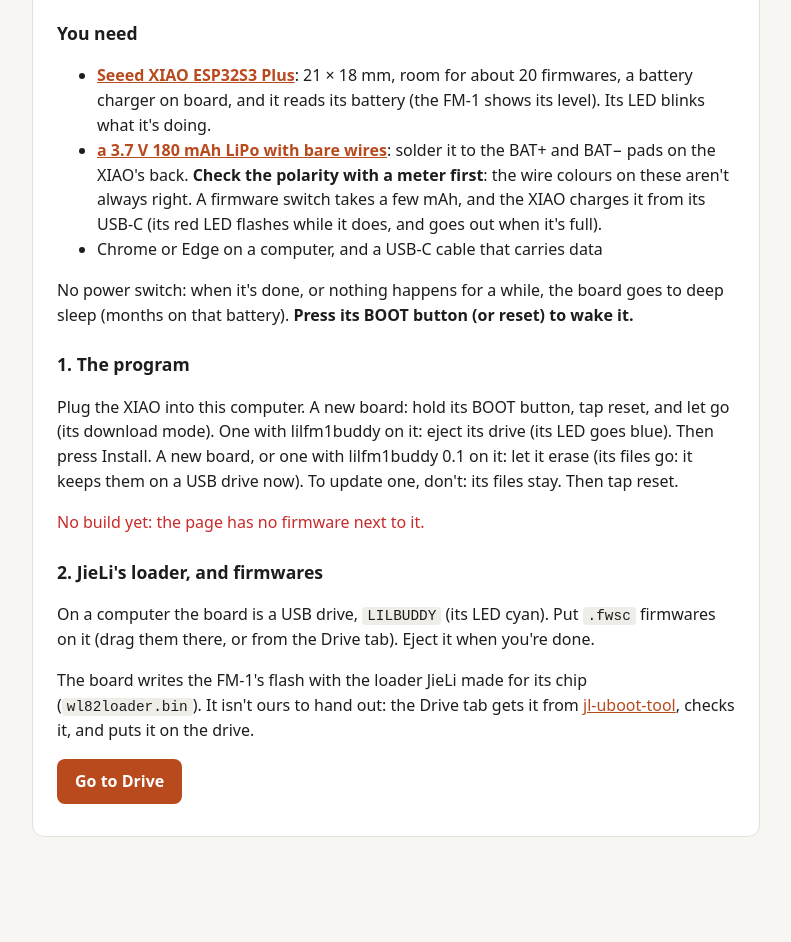
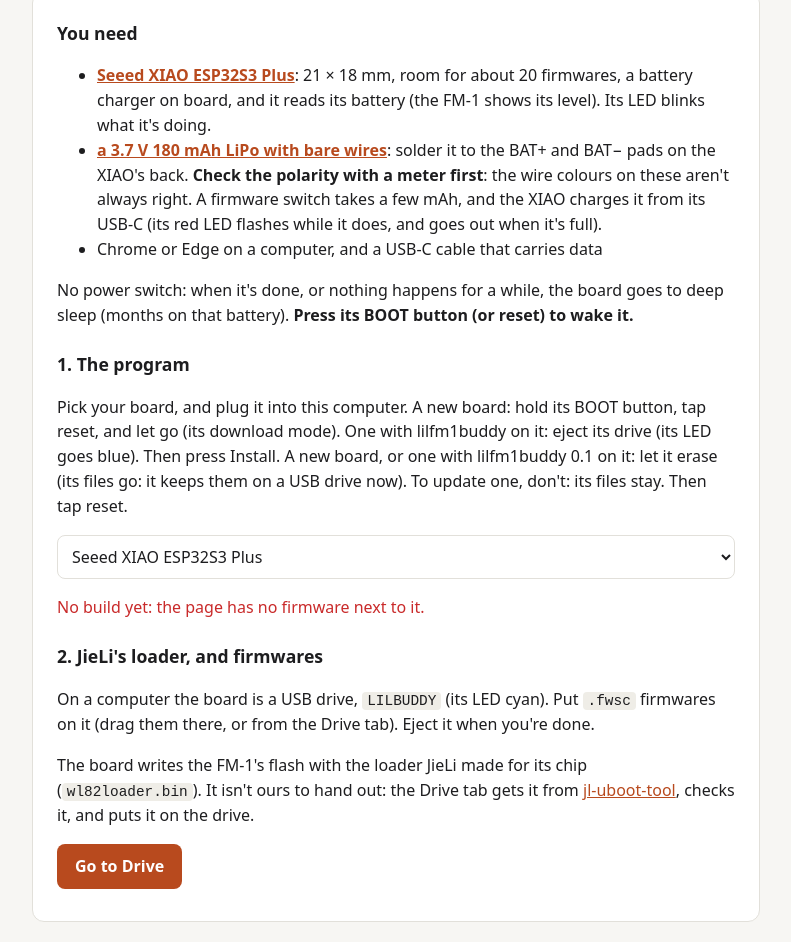
Before and after one commit to konsumer/lilfm1buddy, a website: page site/index.html in a window 1280 px wide. Shown: the part 689-1631 px from the top of the page, without its empty margins (244-1035 px from the left). Before the commit the page ends 1546 px from the top, so only its background shows below. Drawn offline with Linux system fonts and the light colour scheme; no server answers.

Commit message:
Board picker; npm run serve

```diff
--- a/package.json
+++ b/package.json
@@ -2,6 +2,7 @@
   "name": "lilfm1buddy",
   "private": true,
   "scripts": {
-    "fmt": "npx -y prettier -w site"
+    "fmt": "npx -y prettier -w site",
+    "serve": "tools/site.sh && python3 -m http.server -b 127.0.0.1 -d site 8000"
   }
 }
--- a/site/app.js
+++ b/site/app.js
@@ -21,16 +21,31 @@
 }
 tab(location.hash.slice(1) || 'install')
 
-// ---- the firmware next to the page (the XIAO ESP32S3 Plus's) ----
-fetch($('#install').getAttribute('manifest'))
+// ---- the program next to the page, for the board picked (remembered) ----
+function board(name) {
+  $('#boardtype').value = name
+  $('#install').setAttribute('manifest', `fw/${name}/manifest.json`)
+  try {
+    localStorage.board = name
+  } catch (e) {}
+  fetch(`fw/${name}/manifest.json`)
     .then((r) => (r.ok ? r.json() : Promise.reject(new Error('none'))))
     .then((m) => {
       $('#release').textContent = `Firmware ${m.version}`
+      $('#install').hidden = false
+      $('#nofw').hidden = true
     })
     .catch(() => {
       $('#install').hidden = true
       $('#nofw').hidden = false
     })
+}
+$('#boardtype').addEventListener('change', () => board($('#boardtype').value))
+let saved = 'xiaoplus'
+try {
+  saved = localStorage.board || saved
+} catch (e) {}
+board(saved)
 
 // ---- the drive ----
 let drive = null
--- a/site/index.html
+++ b/site/index.html
@@ -43,7 +43,15 @@
           </ul>
           <p>No power switch: when it's done, or nothing happens for a while, the board goes to deep sleep (months on that battery). <strong>Press its BOOT button (or reset) to wake it.</strong></p>
           <h2>1. The program</h2>
-          <p>Plug the XIAO into this computer. A new board: hold its BOOT button, tap reset, and let go (its download mode). One with lilfm1buddy on it: eject its drive (its LED goes blue). Then press Install. A new board, or one with lilfm1buddy 0.1 on it: let it erase (its files go: it keeps them on a USB drive now). To update one, don't: its files stay. Then tap reset.</p>
+          <p>Pick your board, and plug it into this computer. A new board: hold its BOOT button, tap reset, and let go (its download mode). One with lilfm1buddy on it: eject its drive (its LED goes blue). Then press Install. A new board, or one with lilfm1buddy 0.1 on it: let it erase (its files go: it keeps them on a USB drive now). To update one, don't: its files stay. Then tap reset.</p>
+          <p class="row">
+            <select id="boardtype" aria-label="your board">
+              <option value="xiaoplus">Seeed XIAO ESP32S3 Plus</option>
+              <option value="xiao">Seeed XIAO ESP32S3</option>
+              <option value="zero">Waveshare ESP32-S3-Zero</option>
+              <option value="devkit">ESP32-S3 DevKit (N16R8)</option>
+            </select>
+          </p>
           <esp-web-install-button id="install" manifest="fw/xiaoplus/manifest.json">
             <button slot="activate" class="button">Install lilfm1buddy</button>
             <span slot="unsupported">Your browser can't: use Chrome or Edge on a computer.</span>
```
Also changed, not shown: .github/workflows/build.yml, README.md, 1 other file. Lines whose indentation alone changed are shown as unchanged.
